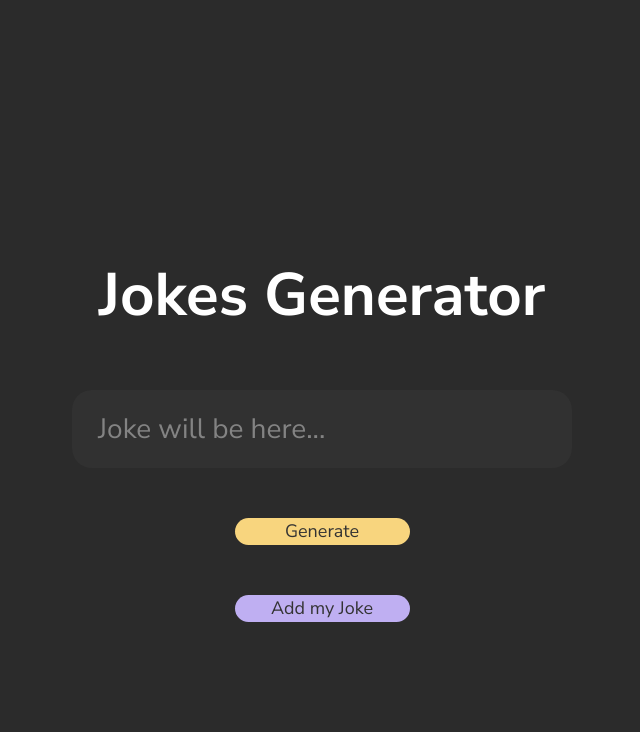
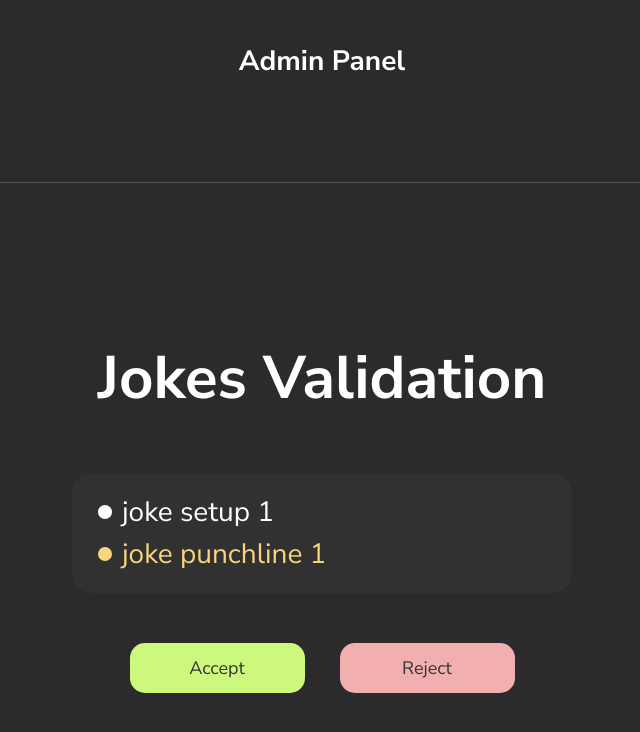
Before and after one commit to OleksandrZaynyato/Joke_Generator, a React (Vite) app: page /admin in a window 1280 px wide. Shown: the top 732 px of the page, without its empty margins (318-958 px from the left). Built offline with nearby package versions, Linux system fonts and the light colour scheme.

Commit message:
add AdminPanel and AddJoke

```diff
--- a/package.json
+++ b/package.json
@@ -13,6 +13,8 @@
     "@tailwindcss/vite": "^4.1.13",
     "react": "^19.1.1",
     "react-dom": "^19.1.1",
+    "react-router": "^7.8.2",
+    "react-router-dom": "^7.8.2",
     "tailwindcss": "^4.1.13"
   },
   "devDependencies": {
--- a/src/App.jsx
+++ b/src/App.jsx
@@ -1,9 +1,19 @@
+import AdminPanel from './Layouts/AdminPanel/AdminPanel';
 import MainPage from './Layouts/MainPage/MainPage';
+import AddMyJoke from './Layouts/AddMyJoke/AddMyJoke';
+
+import { BrowserRouter, Routes, Route } from 'react-router-dom';
 
 function App() {
     return (
         <>
-            <MainPage />
+            <BrowserRouter>
+                <Routes>
+                    <Route path="/" element={<MainPage />} />
+                    <Route path="/add-joke" element={<AddMyJoke />} />
+                    <Route path="/admin" element={<AdminPanel />} />
+                </Routes>
+            </BrowserRouter>
         </>
     );
 }
--- /dev/null
+++ b/src/Layouts/AddMyJoke/AddMyJoke.jsx
@@ -0,0 +1,43 @@
+import React from 'react';
+import { Link } from 'react-router';
+
+import Line from '../../UI/Line/Line';
+import Button from '../../UI/Button/Button';
+
+export default function AddMyJoke() {
+    const [myJokes, setMyJokes] = React.useState([]);
+
+    const [mySetup, setMySetup] = React.useState('');
+    const [myPunchline, setMyPunchline] = React.useState('');
+    return (
+        <div className="flex flex-col items-center justify-between gap-[50px] h-screen bg-[#2B2B2B]">
+            <Line />
+            <h1 className="text-[60px] font-bold text-white">Write your Joke</h1>
+            <div className="flex flex-col items-center justify-between gap-[15px] w-full">
+                <div className="bg-[#313131] w-[35%] min-w-[500px] h-[140px] rounded-[20px] px-[26px] py-[18px]">
+                    <textarea
+                        className="text-[28px] text-white placeholder:opacity-40 outline-none w-full resize-none scroll-smooth [&::-webkit-scrollbar]:hidden"
+                        placeholder="Setup..."
+                        onChange={(e) => setMySetup(e.target.value)}
+                    />
+                </div>
+                <div className="bg-[#313131] w-[35%] min-w-[500px] h-[102px] rounded-[20px] px-[26px] py-[18px]">
+                    <textarea
+                        className="text-[28px] text-white placeholder:opacity-40 outline-none w-full resize-none scroll-smooth [&::-webkit-scrollbar]:hidden"
+                        placeholder="Punchline..."
+                        onChange={(e) => setMyPunchline(e.target.value)}
+                    />
+                </div>
+            </div>
+            <Button
+                bg={'bg-[#F8D57E]'}
+                onClick={() => setMyJokes([...myJokes, { setup: mySetup, punchline: myPunchline }])}>
+                Send
+            </Button>
+            <Link to="/">
+                <Button bg={'bg-[#BFAFF2]'}>Back</Button>
+            </Link>
+            <Line />
+        </div>
+    );
+}
--- /dev/null
+++ b/src/Layouts/AdminPanel/AdminPanel.jsx
@@ -0,0 +1,55 @@
+import React from 'react';
+
+import Line from '../../UI/Line/Line';
+import Button from '../../UI/Button/Button';
+
+export default function AdminPanel() {
+    const jokes = [
+        {
+            id: 1,
+            setup: 'joke setup 1',
+            punchline: 'joke punchline 1',
+        },
+        {
+            id: 2,
+            setup: 'joke setup 2',
+            punchline: 'joke punchline 2',
+        },
+        {
+            id: 3,
+            setup: 'joke setup 3',
+            punchline: 'joke punchline 3',
+        },
+    ];
+
+    const [joke, setJoke] = React.useState(jokes[Math.floor(Math.random() * jokes.length)]);
+
+    return (
+        <div className="flex flex-col items-center justify-between gap-[50px] h-screen bg-[#2B2B2B]">
+            <div className="w-full flex items-center justify-between flex-col pt-10">
+                <h2 className="text-[28px] font-bold text-white">Admin Panel</h2>
+                <Line />
+            </div>
+            <h1 className="text-[60px] font-bold text-white">Jokes Validation</h1>
+            <div className="bg-[#313131] w-[35%] min-w-[500px] h-[260px] rounded-[20px] px-[26px] py-[18px]">
+                <p className="text-[28px] text-white flex items-center gap-[10px]" id="setup">
+                    <span className="w-[14px] h-[14px] bg-white rounded-[50%] inline-block"></span>
+                    {joke.setup}
+                </p>
+                <p className="text-[28px] text-[#F8D57E] flex items-center gap-[10px]" id="punchline">
+                    <span className="w-[14px] h-[14px] bg-[#F8D57E] rounded-[50%] inline-block"></span>
+                    {joke.punchline}
+                </p>
+            </div>
+            <div className="flex gap-[35px]">
+                <Button bg={'bg-[#CDF87E]'} onClick={() => setJoke(jokes[Math.floor(Math.random() * jokes.length)])}>
+                    Accept
+                </Button>
+                <Button bg={'bg-[#F2AFB0]'} onClick={() => setJoke(jokes[Math.floor(Math.random() * jokes.length)])}>
+                    Reject
+                </Button>
+            </div>
+            <Line />
+        </div>
+    );
+}
--- a/src/Layouts/MainPage/MainPage.jsx
+++ b/src/Layouts/MainPage/MainPage.jsx
@@ -1,18 +1,56 @@
 import React from 'react';
+import { Link } from 'react-router';
 
 import Line from '../../UI/Line/Line';
 import Button from '../../UI/Button/Button';
 
 export default function MainPage() {
+    const jokes = [
+        {
+            id: 1,
+            setup: 'joke setup 1',
+            punchline: 'joke punchline 1',
+        },
+        {
+            id: 2,
+            setup: 'joke setup 2',
+            punchline: 'joke punchline 2',
+        },
+        {
+            id: 3,
+            setup: 'joke setup 3',
+            punchline: 'joke punchline 3',
+        },
+    ];
+
+    const [joke, setJoke] = React.useState(null);
+
     return (
         <div className="flex flex-col items-center justify-between gap-[50px] h-screen bg-[#2B2B2B]">
             <Line />
             <h1 className="text-[60px] font-bold text-white">Jokes Generator</h1>
             <div className="bg-[#313131] w-[35%] min-w-[500px] h-[260px] rounded-[20px] px-[26px] py-[18px]">
-                <p className="text-[28px] text-white opacity-40">Joke will be here...</p>
+                {joke === null ? (
+                    <p className="text-[28px] text-white opacity-40">Joke will be here...</p>
+                ) : (
+                    <div>
+                        <p className="text-[28px] text-white flex items-center gap-[10px]" id="setup">
+                            <span className="w-[14px] h-[14px] bg-white rounded-[50%] inline-block"></span>
+                            {joke.setup}
+                        </p>
+                        <p className="text-[28px] text-[#F8D57E] flex items-center gap-[10px]" id="punchline">
+                            <span className="w-[14px] h-[14px] bg-[#F8D57E] rounded-[50%] inline-block"></span>
+                            {joke.punchline}
+                        </p>
+                    </div>
+                )}
             </div>
-            <Button bg={'bg-[#F8D57E]'}>Generate</Button>
-            <Button bg={'bg-[#BFAFF2]'}>Add my Joke</Button>
+            <Button bg={'bg-[#F8D57E]'} onClick={() => setJoke(jokes[Math.floor(Math.random() * jokes.length)])}>
+                Generate
+            </Button>
+            <Link to={'/add-joke'}>
+                <Button bg={'bg-[#BFAFF2]'}>Add my Joke</Button>
+            </Link>
             <Line />
         </div>
     );
--- a/src/UI/Button/Button.jsx
+++ b/src/UI/Button/Button.jsx
@@ -2,7 +2,9 @@ import React from 'react';
 
 export default function Button(props) {
     return (
-        <button className={`w-[175px] h-[50px] ${props.bg} rounded-[15px] text-[#333333] text-[18px] cursor-pointer`}>
+        <button
+            className={`w-[175px] h-[50px] ${props.bg} rounded-[15px] text-[#333333] text-[18px] cursor-pointer`}
+            onClick={props.onClick}>
             {props.children}
         </button>
     );
```
Also changed, not shown: 1 other file (tests, documents, lock files or other folders).
